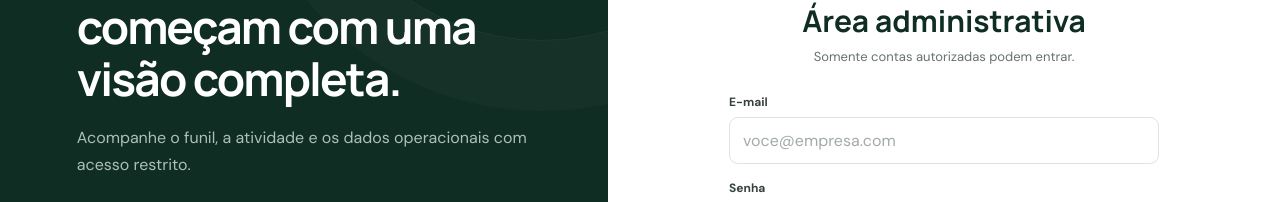
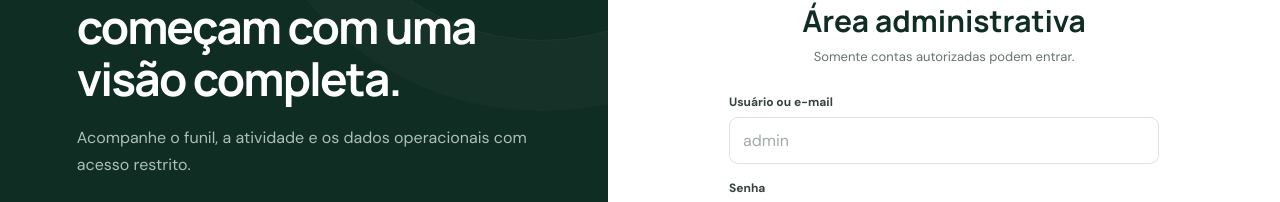
Before and after one commit to Andybno/gestok-mvp, a React (Vite) app: page /admin/entrar in a window 1280 px wide. Shown: the part 251-453 px from the top of the page. Built offline with nearby package versions, Linux system fonts and the light colour scheme; no server answers.

Commit message:
feat: habilita login administrativo por usuario

```diff
--- a/src/pages/AuthPage.tsx
+++ b/src/pages/AuthPage.tsx
@@ -28,7 +28,7 @@ export function AuthPage({ mode, adminMode = false }: { mode: 'signup' | 'signin
     }
   }, [mode])
 
-  if (user) return <Navigate to={adminMode && profile?.is_admin ? '/admin' : '/app'} replace />
+  if (user && (!adminMode || profile)) return <Navigate to={adminMode && profile?.is_admin ? '/admin' : '/app'} replace />
 
   const submit = async (event: FormEvent) => {
     event.preventDefault()
@@ -40,7 +40,8 @@ export function AuthPage({ mode, adminMode = false }: { mode: 'signup' | 'signin
         if (result.needsEmailConfirmation) setMessage('Enviamos um link para confirmar seu e-mail. Depois da confirmação, entre na sua conta.')
         else navigate('/app')
       } else {
-        const result = await signIn(email, password)
+        const loginEmail = adminMode && email.trim().toLowerCase() === 'admin' ? 'admin@gestok.local' : email.trim()
+        const result = await signIn(loginEmail, password)
         if (adminMode && !result.isAdmin) {
           await signOut()
           throw new Error('Esta conta não possui permissão administrativa.')
@@ -79,7 +80,7 @@ export function AuthPage({ mode, adminMode = false }: { mode: 'signup' | 'signin
               <label className="field"><span>Nome completo</span><input required value={fullName} onChange={(e) => setFullName(e.target.value)} autoComplete="name" placeholder="Seu nome" /></label>
               <label className="field"><span>Nome do estabelecimento</span><input required value={businessName} onChange={(e) => setBusinessName(e.target.value)} autoComplete="organization" placeholder="Sua empresa" /></label>
             </>}
-            <label className="field"><span>E-mail</span><input required type="email" value={email} onChange={(e) => setEmail(e.target.value)} autoComplete="email" placeholder="voce@empresa.com" /></label>
+            <label className="field"><span>{adminMode ? 'Usuário ou e-mail' : 'E-mail'}</span><input required type={adminMode ? 'text' : 'email'} value={email} onChange={(e) => setEmail(e.target.value)} autoComplete={adminMode ? 'username' : 'email'} placeholder={adminMode ? 'admin' : 'voce@empresa.com'} /></label>
             <label className="field"><span>Senha {mode === 'signup' && <small>mínimo 8 caracteres</small>}</span><div className="password-field"><input required minLength={8} type={showPassword ? 'text' : 'password'} value={password} onChange={(e) => setPassword(e.target.value)} autoComplete={mode === 'signup' ? 'new-password' : 'current-password'} placeholder="••••••••" /><button type="button" onClick={() => setShowPassword(!showPassword)} aria-label={showPassword ? 'Ocultar senha' : 'Mostrar senha'}>{showPassword ? <EyeOff size={18} /> : <Eye size={18} />}</button></div></label>
             {error && <div className="form-error">{error}</div>}
             {message && <div className="form-success">{message}</div>}
```
